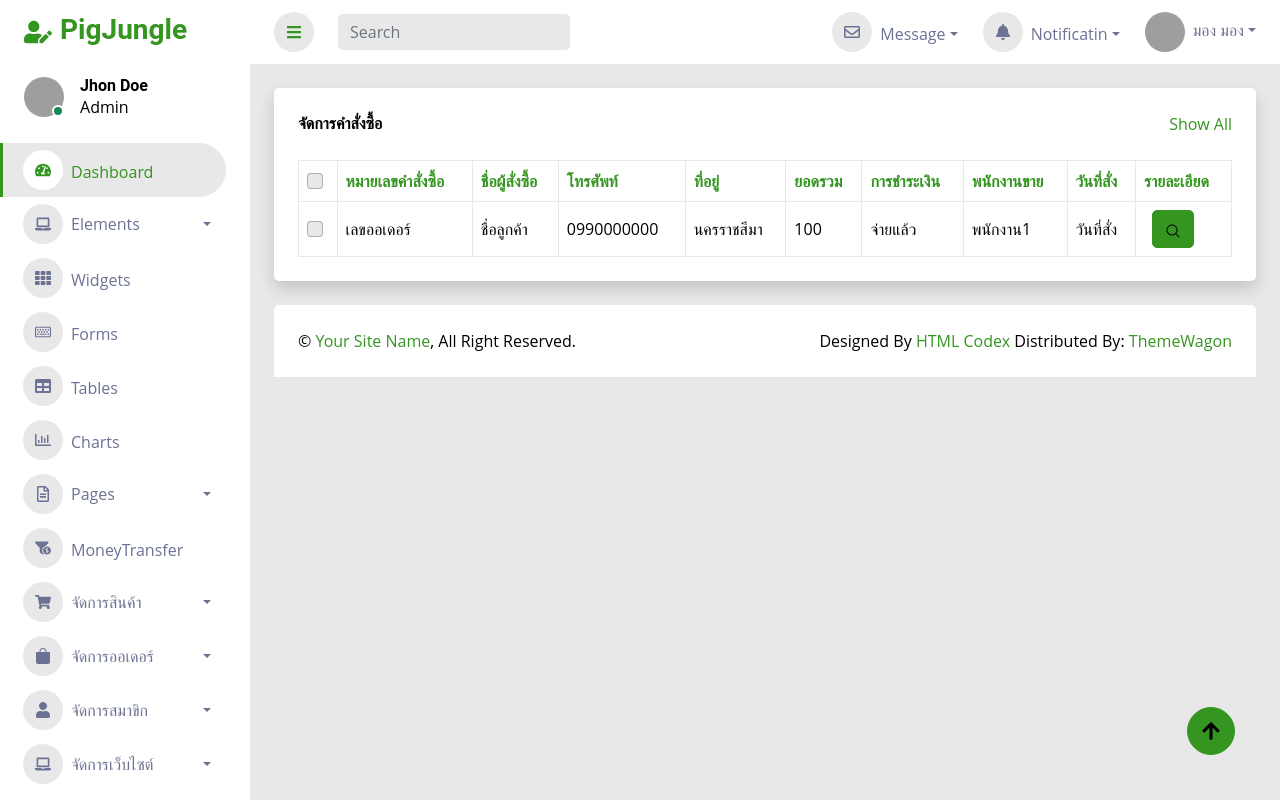
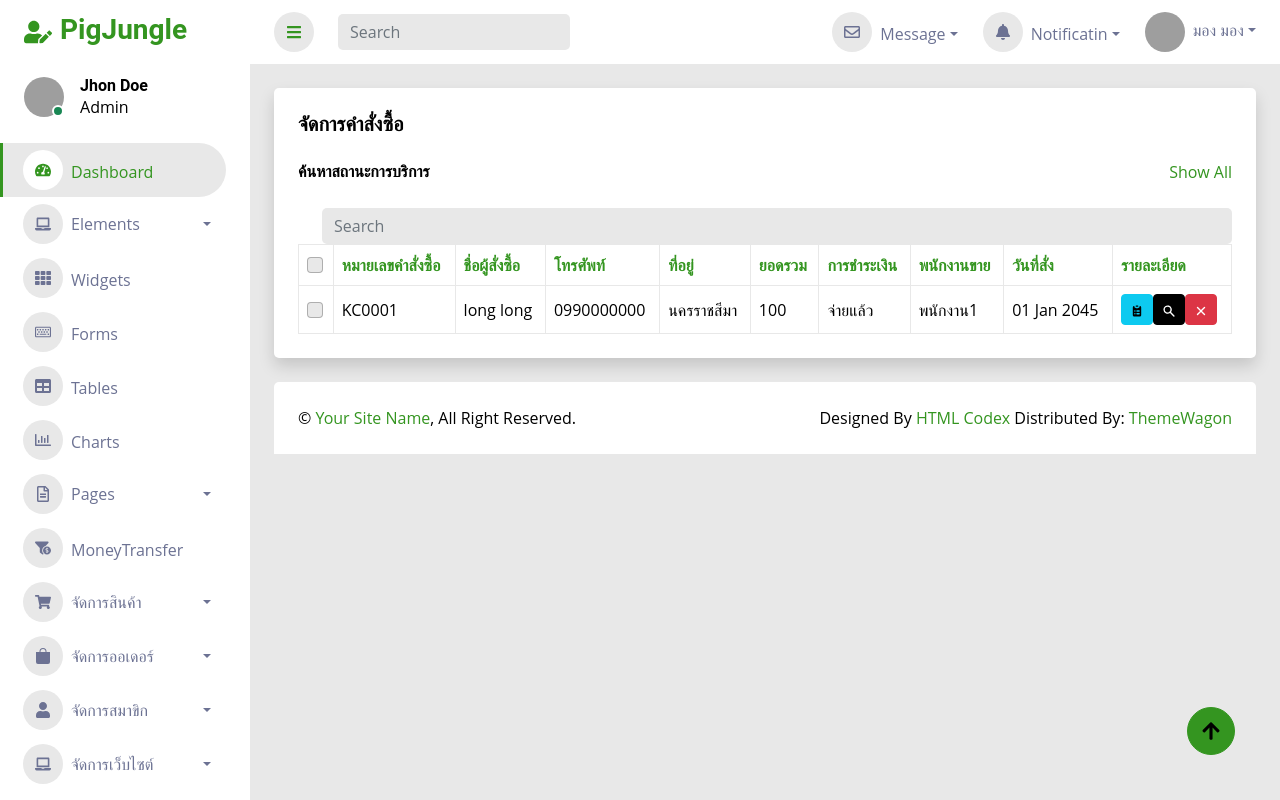
Before and after one commit to MEE-POONG/PIG-JUNGLE-BACK-END, a Next.js app: page /orders/orderslist in a window 1280 px wide. Built offline with nearby package versions, Linux system fonts and the light colour scheme; grey boxes are pictures that could not be loaded.

Commit message:
orderedit

```diff
--- a/pages/orders/delivery_list.jsx
+++ b/pages/orders/delivery_list.jsx
@@ -21,7 +21,7 @@ export default function DeliveryListPage() {
       <Container fluid className=" pt-4 px-4">
       <div className="bg-secondary text-center rounded shadow p-4">
                     <div className="d-flex align-items-center justify-content-between mb-4">
-                        <h6 className="mb-0">จัดการคำสั่งซื้อ</h6>
+                        <h6 className="mb-0">สถานะการจัดส่งสินค้า</h6>
                         <a href="">Show All</a>
                     </div>
                     <div className="table-responsive">
--- a/pages/orders/orderslist.jsx
+++ b/pages/orders/orderslist.jsx
@@ -3,17 +3,18 @@ import { useState } from 'react';
 import IndexPage from "components/layouts/IndexPage";
 import { useRouter } from 'next/router';
 import { Container, Image, Row, Modal, Button, Form, OverlayTrigger, Tooltip } from 'react-bootstrap';
-import { HiMagnifyingGlass } from "react-icons/hi2";
+import { HiClipboardList, HiX, HiSearch } from "react-icons/hi";
+
 
 export default function OrdersListPage() {
   const router = useRouter();
-  const [createModal, setCreateModal] = useState(false);
-  const [deleteModal, setDeleteModal] = useState(false);
+//   const [createModal, setCreateModal] = useState(false);
+//   const [deleteModal, setDeleteModal] = useState(false);
 
-  const createClose = () => setCreateModal(false);
-  const createShow = () => setCreateModal(true);
-  const deleteClose = () => setDeleteModal(false);
-  const deleteShow = () => setDeleteModal(true);
+//   const createClose = () => setCreateModal(false);
+//   const createShow = () => setCreateModal(true);
+//   const deleteClose = () => setDeleteModal(false);
+//   const deleteShow = () => setDeleteModal(true);
   return (
     < >
       <Head>
@@ -27,9 +28,21 @@ export default function OrdersListPage() {
       <Container fluid className=" pt-4 px-4">
       <div className="bg-secondary text-center rounded shadow p-4">
                     <div className="d-flex align-items-center justify-content-between mb-4">
-                        <h6 className="mb-0">จัดการคำสั่งซื้อ</h6>
+                        <h5 className="mb-0">จัดการคำสั่งซื้อ</h5>
+                    </div>
+
+                    {/* Search Order List */}
+                    <div className="d-flex align-items-center justify-content-between mb-4">
+                        <h6 className="mb-0">ค้นหาสถานะการบริการ</h6>
                         <a href="">Show All</a>
                     </div>
+
+                    <form className="d-none d-md-flex ms-4">
+                        <input className="form-control bg-dark border-0" type="search" placeholder="Search" />
+                    </form>
+
+
+                   {/* table start */}
                     <div className="table-responsive">
                         <table className="table text-start align-middle table-bordered table-hover mb-0">
                             <thead>
@@ -49,17 +62,22 @@ export default function OrdersListPage() {
                             <tbody>
                                 <tr>
                                     <td><input className="form-check-input" type="checkbox" /></td>
-                                    <td>เลขออเดอร์</td>
-                                    <td>ชื่อลูกค้า</td>
+                                    <td>KC0001</td>
+                                    <td>long long</td>
                                     <td>0990000000</td>
                                     <td>นครราชสีมา</td>
                                     <td>100</td>
                                     <td>จ่ายแล้ว</td>
                                     <td>พนักงาน1</td>
-                                    <td>วันที่สั่ง</td>
-                                    <td> <Button variant="primary" className='ms-2 w-m-max' onClick={createShow}>
+                                    <td>01 Jan 2045</td>
+                                    <td>
+                                        <a className="btn btn-sm btn-info"><HiClipboardList/></a>
+                                        <i className="btn btn-sm btn-light"><HiSearch/></i>
+                                        <i className="btn btn-sm btn-danger"><HiX/></i>
+                                    </td>
+                                    {/* <td> <Button variant="light" className='ms-2 w-m-max' onClick={createShow}>
                                     <HiMagnifyingGlass/>
-                                    </Button></td>
+                                    </Button></td> */}
                                 </tr>
                             </tbody>
                         </table>
@@ -67,7 +85,7 @@ export default function OrdersListPage() {
                 </div>
       </Container>
 
-       <Modal show={createModal} onHide={createClose} centered className="bg-templant">
+       {/* <Modal show={createModal} onHide={createClose} centered className="bg-templant">
         <Modal.Header closeButton >
           <Modal.Title>รายละเอียดคำสั่งซื้อ</Modal.Title>
         </Modal.Header>
@@ -82,11 +100,11 @@ export default function OrdersListPage() {
           </Form.Group>
         </Modal.Body>
         <Modal.Footer>
-          <Button variant="secondary" onClick={createClose}>
+          {/* <Button variant="secondary" onClick={createClose}>
             ยกเลิก
           </Button>
-          <Button variant="primary" onClick={createClose}>
-            สร้าง
+          <Button variant="light" onClick={createClose}>
+            ปิด
           </Button>
         </Modal.Footer>
       </Modal>
@@ -105,7 +123,7 @@ export default function OrdersListPage() {
             ยืนยัน
           </Button>
         </Modal.Footer>
-      </Modal>
+      </Modal>  */}
 
 
 
```
